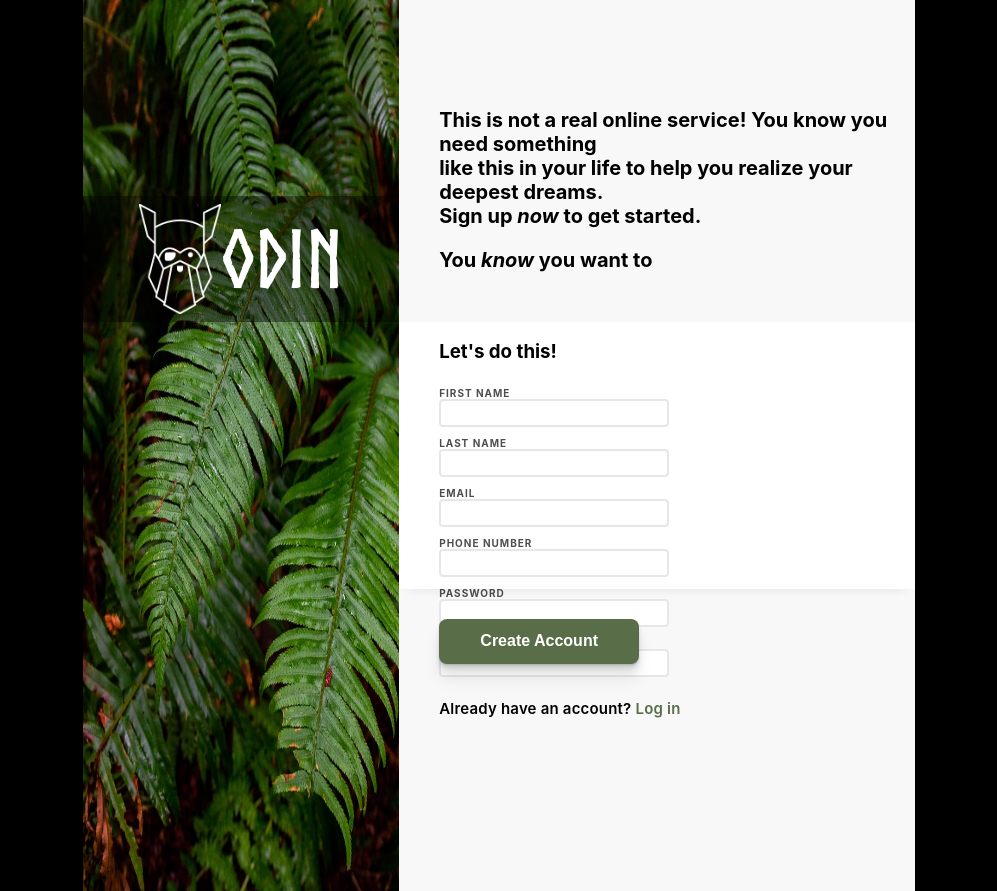
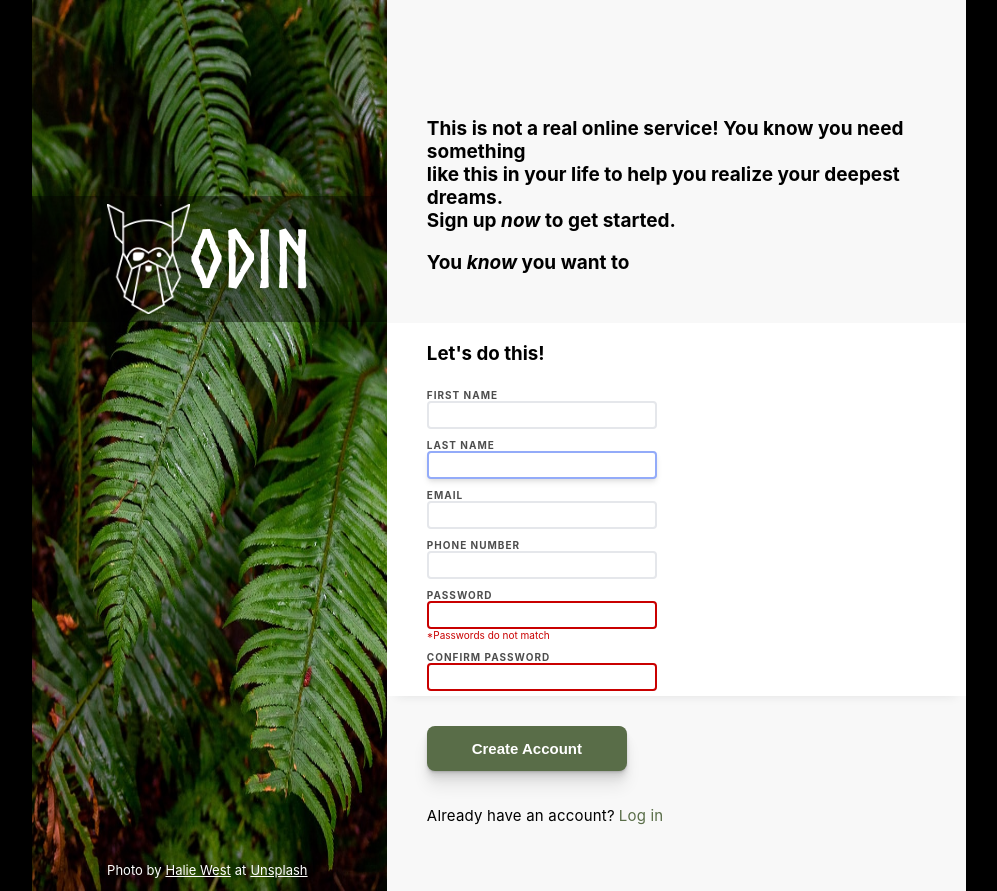
Before and after one commit to MaciejDabrowskii/PROJECT-SIGN-UP-FORM, a plain HTML site: page index.html in a window 1280 px wide. Shown: the whole page, without its empty margins (141-1138 px from the left). Drawn offline with Linux system fonts and the light colour scheme.

Commit message:
finished

```diff
--- a/index.html
+++ b/index.html
@@ -14,7 +14,13 @@
         <img id="sidebar-bacground-photo" src="sidebar-photo.jpeg" alt="plant photo"></iimg>
         <div class="logo">
             <img id="odin-logo" src="odin-logo.png" alt="norse god head">
-            <p>ODIN</p>
+            <p class="logo-text">ODIN</p>
+        </div>
+        <div class="photo-credit">
+            <p>Photo by</p>
+            <a href="https://unsplash.com/@haliewestphoto">Halie West</a>
+            <p>at</p>
+            <a href="https://unsplash.com/">Unsplash</a>
         </div>
     </div>
     <div class="content">
@@ -31,7 +37,7 @@
                 </div>
                 <div class="last-name-div">
                     <label for="last-name">LAST NAME</label>
-                    <input id="last-name" type="text">
+                    <input id="last-name" class="focus" type="text">
                 </div>
                 <div class="first-name-div">
                     <label for="first-name">EMAIL</label>
@@ -43,11 +49,12 @@
                 </div>
                 <div class="password-div">
                     <label for="password">PASSWORD</label>
-                    <input id="password" type="password">
+                    <input id="password error" type="password">
+                    <span class="error">*Passwords do not match</span>
                 </div>
                 <div class="confirm-password-div">
-                    <label for="confirm-password">CONFIRM PASSWORD</label>
-                    <input id="confirm-password" type="password">
+                    <label for="confirm-password ">CONFIRM PASSWORD</label>
+                    <input id="confirm-password error" type="password">
                 </div>
             </form>
 
--- a/style.css
+++ b/style.css
@@ -14,10 +14,9 @@ body {
 }
 .main {
     display:flex;
-    width: 65%;
+    width: 73%;
     height: 891px;
 }
-
 .sidebar {
     width: 38%;
     height: 100%;
@@ -39,7 +38,7 @@ body {
     background-color: rgba(0, 0, 0, 0.418);
     height: 13%;
 }
-.logo:last-child {
+.logo-text {
     font-family: norseBold;
     font-size: clamp(10px, 10vh, 100px);
     color:white;
@@ -48,7 +47,20 @@ body {
     width:auto;
     height: 95%;
 }
-
+.photo-credit {
+    display: flex;
+    position: absolute;
+    align-items: center;
+    justify-content: center;
+    bottom:0;
+    width: 100%;
+    color: white;
+    font-size: 13px;
+}
+.photo-credit>a {
+    color:white;
+    padding: 0 4px
+}
 .content {
     display: flex;
     flex-direction: column;
@@ -57,7 +69,7 @@ body {
 }
 .header {
     margin-top: 17%;
-    font-size: 20px;
+    font-size: 19px;
     font-weight: bold;
     margin-left: 40px;
     margin-bottom: 30px;
@@ -66,7 +78,7 @@ body {
     background-color:white;
     display: flex;
     flex-direction: column;
-    height: 30%;
+    min-height: 30%;
     box-shadow: rgba(33, 35, 38, 0.1) 0px 10px 10px -10px;
 
 }
@@ -93,7 +105,7 @@ input, textarea,select {
     border-radius: 4px;
 }
 
-input:focus {
+.focus {
     border-color: #93abf9;
     outline: none;
     box-shadow: rgba(0, 0, 0, 0.1) 0px 4px 6px -1px, rgba(0, 0, 0, 0.06) 0px 2px 4px -1px;
@@ -104,6 +116,16 @@ label {
     font-weight: bolder;
     letter-spacing: 1px;
     color: rgba(0, 0, 0, 0.699)
+}
+.error {
+    color: rgb(201, 0, 0);
+}
+input[type=password], .error {
+    border-color: rgb(201, 0, 0);
+}
+.password-div>span {
+    font-size:10px;
+
 }
 .footer {
     margin: 30px 0 0 40px;
@@ -117,7 +139,7 @@ button {
     border: none;
     border-radius: 8px;
     font-weight: bold;
-    font-size: 16px;
+    font-size: 15px;
     box-shadow: rgba(0, 0, 0, 0.07) 0px 1px 1px, rgba(0, 0, 0, 0.07) 0px 2px 2px, rgba(0, 0, 0, 0.07) 0px 4px 4px, rgba(0, 0, 0, 0.07) 0px 8px 8px, rgba(0, 0, 0, 0.07) 0px 16px 16px;
 }
 .under-button {
@@ -126,7 +148,7 @@ button {
     margin-top: 20px;
     gap: 4px;
     font-size: 15px;
-    font-weight: 600;
+    /* font-weight: 600; */
     letter-spacing: 0.2px;
 }
 .under-button > a {
```
